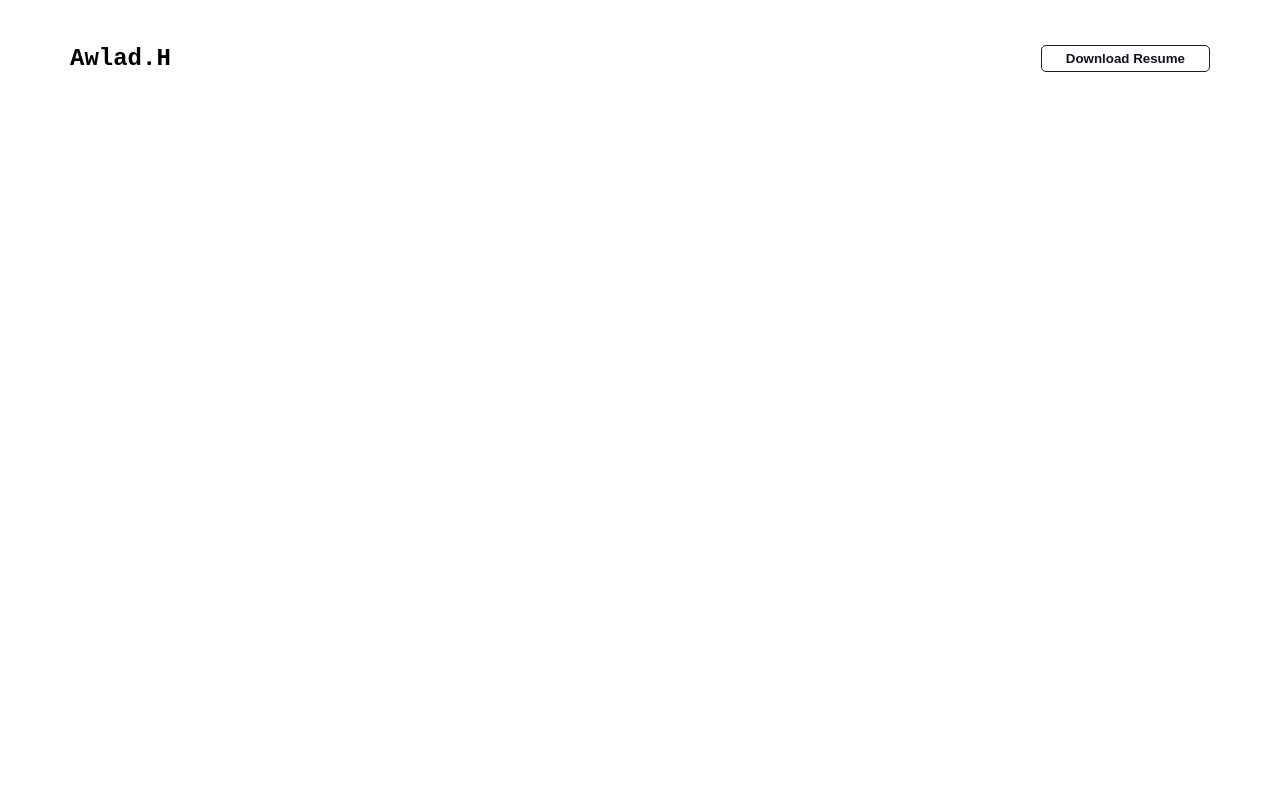
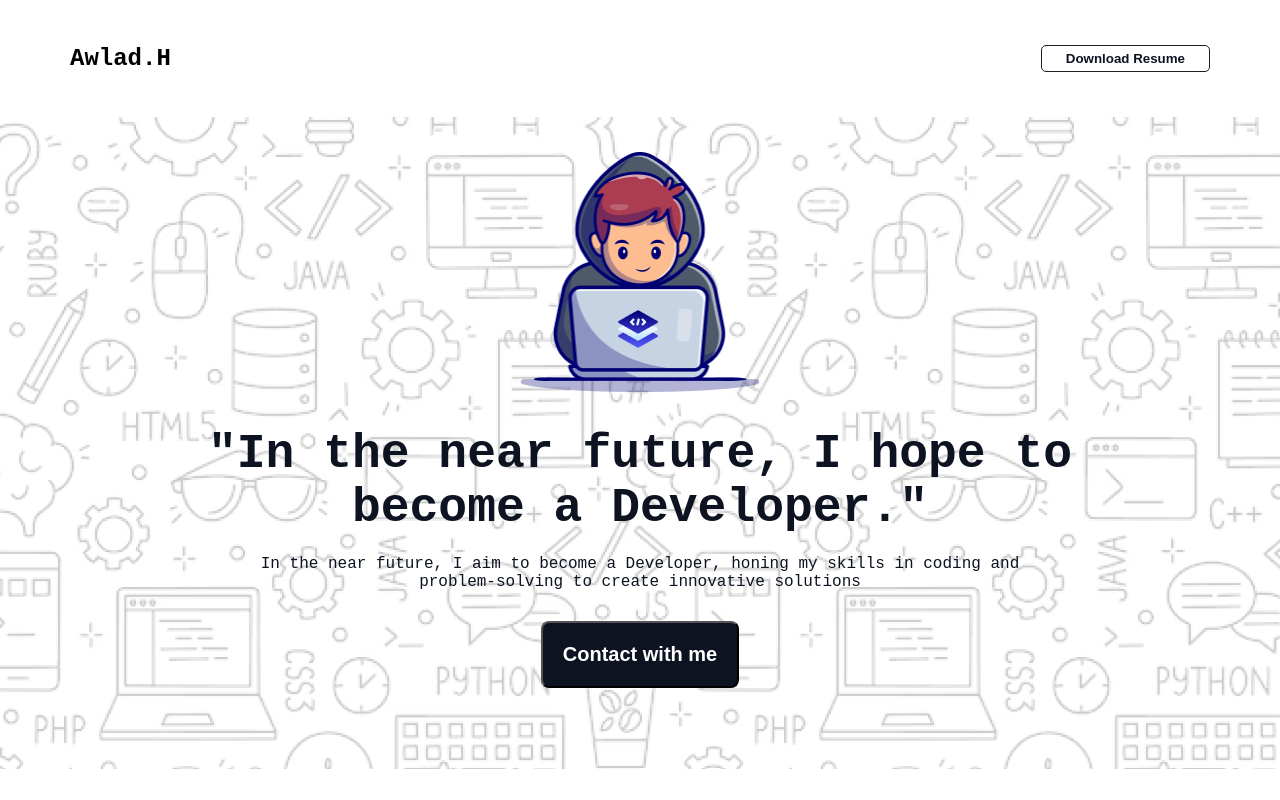
Before and after one commit to ashikbillah699/Challenge-Begins-Main, a plain HTML site: page index.html in a window 1280 px wide. Drawn offline with Linux system fonts and the light colour scheme; a web font is replaced by a local one.

Commit message:
banner part done

```diff
--- a/css/style.css
+++ b/css/style.css
@@ -45,3 +45,47 @@ nav button{
     border-radius: 5px;
     background-color: #fff;
 }
+
+/* banner style */
+.banner{
+    background-image: url('../images/Hero-bg.png');
+    height: 652px;
+    background-position: center;
+    background-repeat: no-repeat;
+    background-size: cover;
+    text-align: center;
+    padding-top: 35px;
+}
+
+.banner_content img{
+    height: 240px;
+    width: 240px;
+}
+
+.banner_content h1{
+    font-size: 48px;
+    font-weight: 800;
+    color: #0D1321;
+    margin: 30px 200px 20px;
+}
+
+.banner_content p{
+    font-size: 16px;
+    font-weight: 400;
+    color: #0D1321;
+    margin: 0 250px;
+}
+
+.banner_content button{
+    background-color: #0D1321;
+    padding: 20px;
+    border-radius: 8px;
+    margin-top: 30px;
+}
+
+
+.banner_content a{
+    font-size: 20px;
+    font-weight: 700;
+    color: #ffffff;
+}
--- a/index.html
+++ b/index.html
@@ -1,14 +1,17 @@
 <!DOCTYPE html>
 <html lang="en">
+
 <head>
     <meta charset="UTF-8">
     <meta name="viewport" content="width=device-width, initial-scale=1.0">
     <title>Awlad.H</title>
     <!-- add google font -->
-    <link href="https://fonts.googleapis.com/css2?family=Azeret+Mono:ital,wght@0,100..900;1,100..900&display=swap" rel="stylesheet">
+    <link href="https://fonts.googleapis.com/css2?family=Azeret+Mono:ital,wght@0,100..900;1,100..900&display=swap"
+        rel="stylesheet">
     <!-- add css link -->
     <link rel="stylesheet" href="css/style.css">
 </head>
+
 <body>
     <header class="container">
         <nav>
@@ -16,5 +19,18 @@
             <button><a href="">Download Resume</a></button>
         </nav>
     </header>
+    <main>
+        <!-- banner part -->
+        <section class="banner">
+            <div class="banner_content">
+                <img src="images/Group.png" alt="">
+                <h1>"In the near future, I hope to become a Developer."</h1>
+                <p>In the near future, I aim to become a Developer, honing my skills in coding and problem-solving to
+                    create innovative solutions</p>
+                    <button><a href="">Contact with me</a></button>
+            </div>
+        </section>
+    </main>
 </body>
+
 </html>
```
